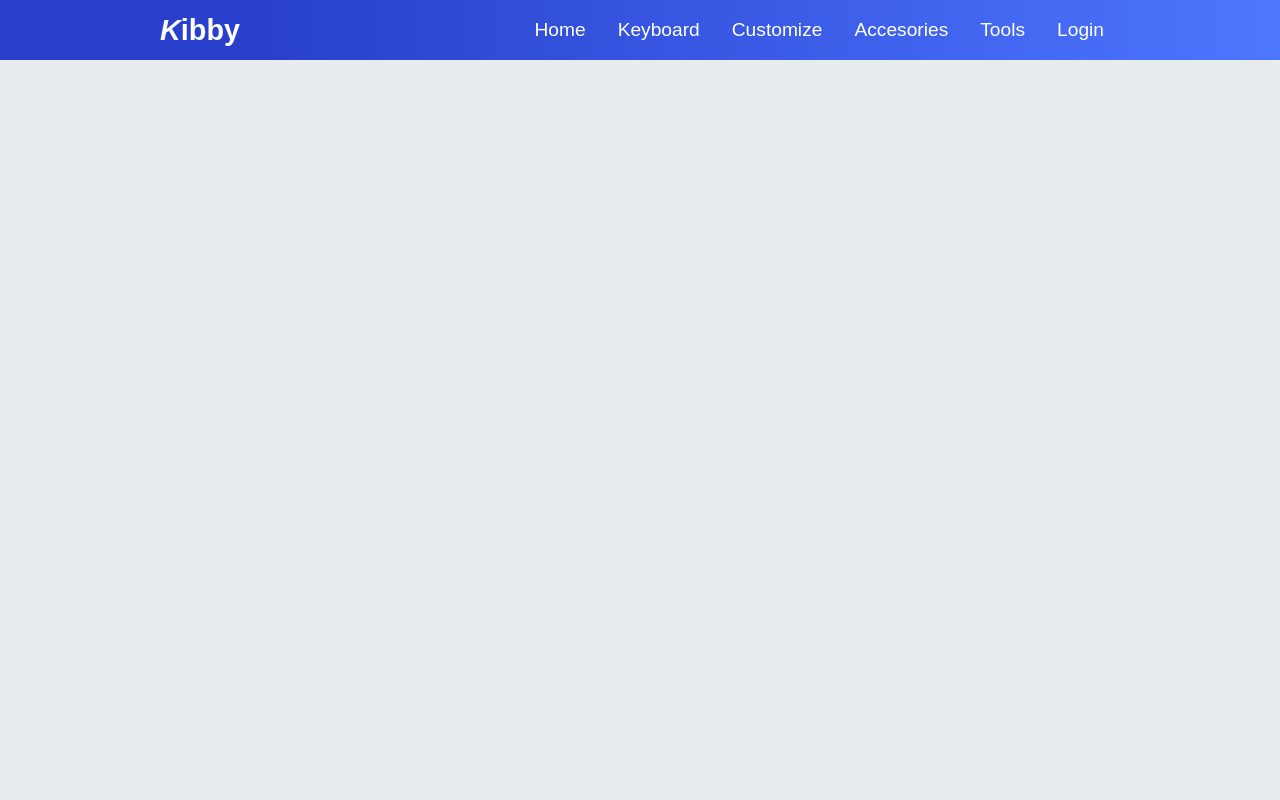
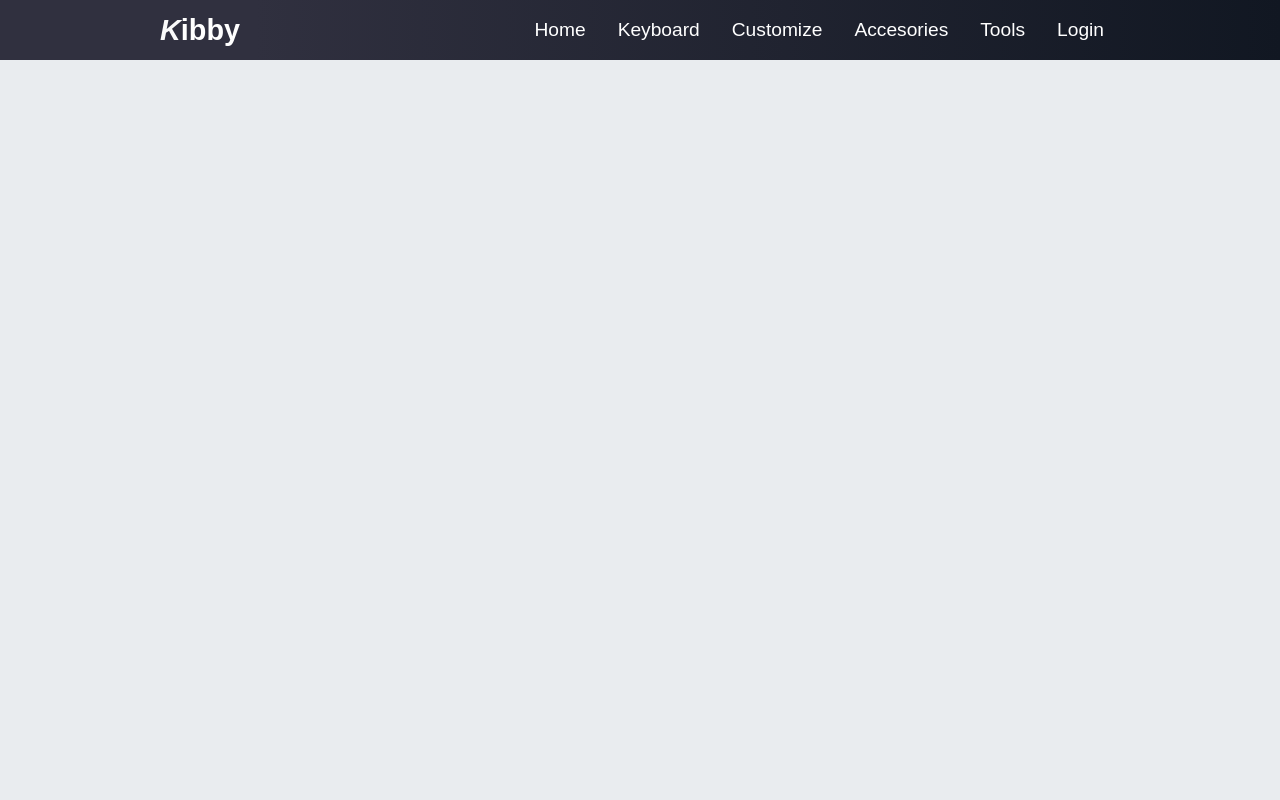
Before and after one commit to if-else-ai/se-frontend, a React (Create React App) app: page / in a window 1280 px wide. Shown: the top 800 px of the page. Built offline with nearby package versions, Linux system fonts and the light colour scheme.

Commit message:
Change nav color xD

```diff
--- a/src/components/Navbar/Navbar.css
+++ b/src/components/Navbar/Navbar.css
@@ -1,8 +1,8 @@
 .nav-bar__items {
   background: linear-gradient(
     90deg,
-    rgb(40, 64, 204) 20%,
-    rgb(77, 118, 255) 100%
+    rgb(48, 48, 63) 20%,
+    rgb(17, 23, 34) 100%
   );
   width: auto;
   height: 60px;
```
